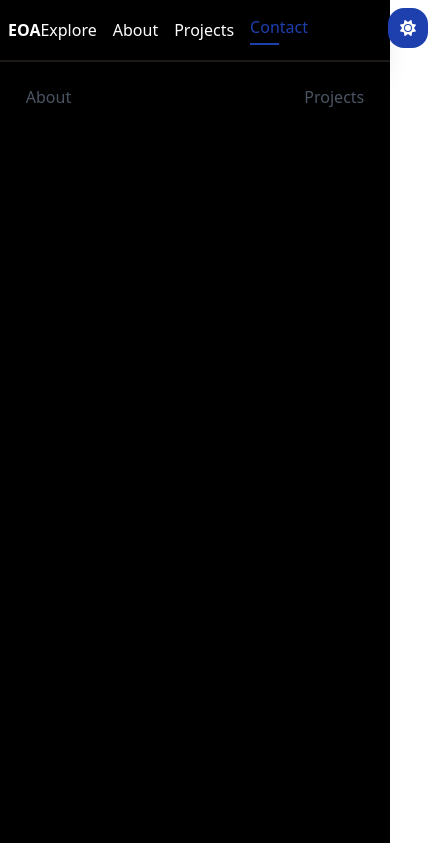
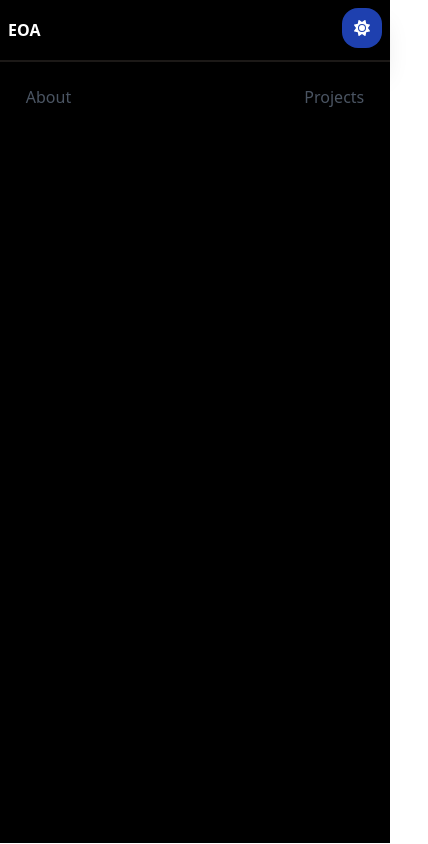
Before and after one commit to Aison0577/Portfolio, a React (Vite) app: page /contact in a window 390 px wide. Shown: the whole page, 428 px wide, since content can reach past the window. Built offline with nearby package versions, Linux system fonts and the light colour scheme.

Commit message:
Update Header.jsx

```diff
--- a/src/components_new/Header.jsx
+++ b/src/components_new/Header.jsx
@@ -11,7 +11,7 @@ export default function Header({handleTheme,darktheme}) {
       <h1 className='dark:text-white text-black font-bold'>EOA</h1>
 
       <div className='flex items-center gap-20'>
-        <nav className='flex items-center gap-4'>
+        <nav className='items-center gap-4 hidden md:flex'>
             <NavButton
                 link={'/'}
                 name={'Explore'}
```
